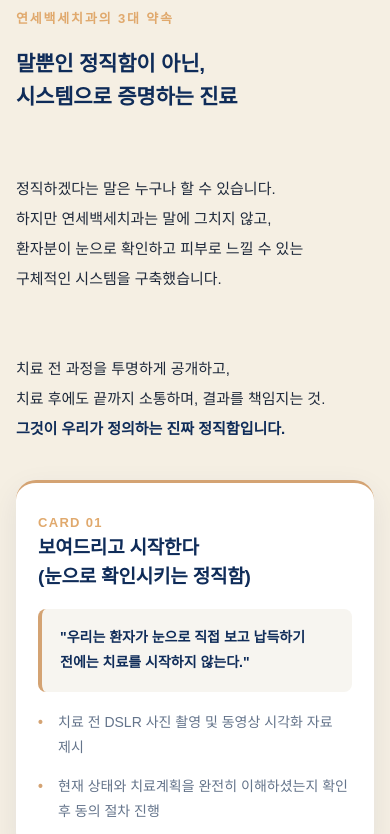
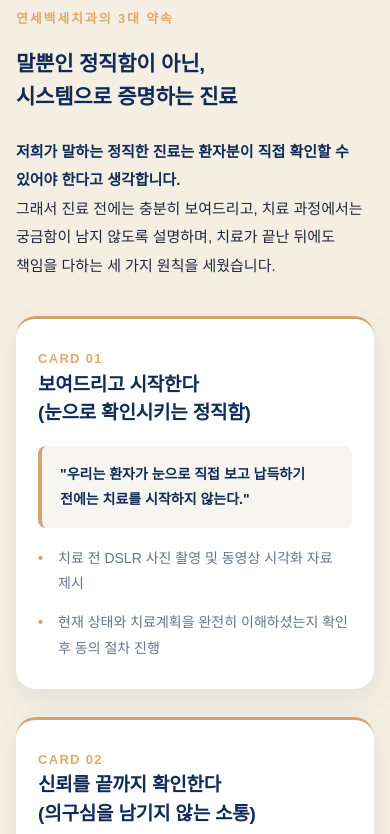
Before and after one commit to Jongwook891207/ysbsdc, a Next.js app: page /mission in a window 390 px wide. Shown: the part 2820-3654 px from the top of the page. Built offline with nearby package versions, Linux system fonts and the light colour scheme; a web font is replaced by a local one.

Commit message:
Rewrite Core Values intro copy as a lead/bridge pair into the cards
Replace the old intro paragraph with a short emphasized lead sentence
plus a bridge sentence that flows into CARD 01-03, dropping the
hardcoded mobile <br> line breaks in favor of natural wrapping.

```diff
--- a/app/globals.css
+++ b/app/globals.css
@@ -2738,11 +2738,16 @@ body.modal-open {
 .mission-page .promise-head p {
   color: var(--text-muted);
   font-size: 16px;
-  line-height: 2;
+  line-height: 1.9;
+  max-width: 620px;
   margin: 0;
 }
-.mission-page .promise-gap-block {
-  display: inline;
+.mission-page .promise-lead {
+  margin-bottom: 18px;
+}
+.mission-page .promise-emphasis {
+  color: var(--brand);
+  font-weight: 800;
 }
 .mission-page .values-grid {
   display: grid;
@@ -3123,7 +3128,7 @@ body.modal-open {
   }
   .mission-page .promise-head h2 {
     font-size: 21px;
-    margin-bottom: 60px;
+    margin-bottom: 24px;
   }
   .mission-page .promise-head h2 .promise-head-break {
     display: inline;
@@ -3131,14 +3136,7 @@ body.modal-open {
   .mission-page .promise-head p {
     font-size: 15px;
     color: var(--text);
-  }
-  .mission-page .promise-emphasis {
-    font-weight: 800;
-    color: var(--brand);
-  }
-  .mission-page .promise-gap-block {
-    display: block;
-    margin-top: 60px;
+    max-width: none;
   }
 
   .mission-page .value-card {
--- a/components/sections/mission/CoreValuesSection.tsx
+++ b/components/sections/mission/CoreValuesSection.tsx
@@ -55,21 +55,14 @@ export function CoreValuesSection() {
             <br className="desktop-only promise-head-break" />
             시스템으로 증명하는 진료
           </h2>
-          <p className="promise-body">
-            정직하겠다는 말은 누구나 할 수 있습니다.
-            <br className="mobile-only" />
-            하지만 연세백세치과는 말에 그치지 않고,
-            <br className="mobile-only" />
-            환자분이 눈으로 확인하고 피부로 느낄 수 있는
-            <br className="mobile-only" />
-            구체적인 시스템을 구축했습니다.
-            <span className="promise-gap-block">
-              치료 전 과정을 투명하게 공개하고,
-              <br className="mobile-only" />
-              치료 후에도 끝까지 소통하며, 결과를 책임지는 것.
-              <br className="mobile-only" />
-              <span className="promise-emphasis">그것이 우리가 정의하는 진짜 정직함입니다.</span>
-            </span>
+          <p className="promise-body promise-lead">
+            <strong className="promise-emphasis">
+              저희가 말하는 정직한 진료는 환자분이 직접 확인할 수 있어야 한다고 생각합니다.
+            </strong>
+          </p>
+          <p className="promise-body promise-bridge">
+            그래서 진료 전에는 충분히 보여드리고, 치료 과정에서는 궁금함이 남지 않도록 설명하며, 치료가 끝난
+            뒤에도 책임을 다하는 세 가지 원칙을 세웠습니다.
           </p>
         </div>
 
```
